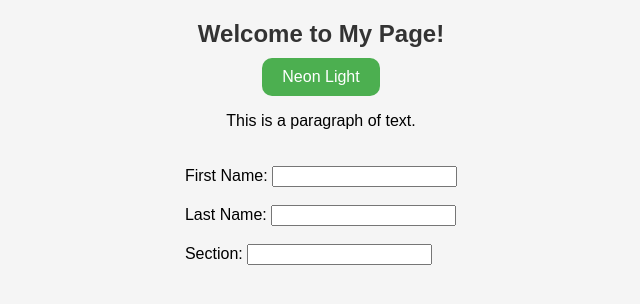
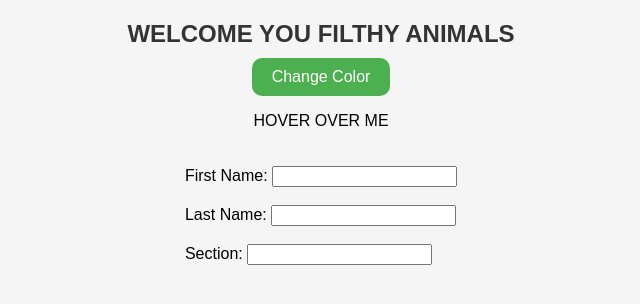
Before and after one commit to admin00-god/admin0.github.io, a plain HTML site: page index.html in a window 1280 px wide. Shown: the whole page, without its empty margins (319-959 px from the left). Drawn offline with Linux system fonts and the light colour scheme.

Commit message:
Update index.html

```diff
--- a/index.html
+++ b/index.html
@@ -1,7 +1,7 @@
 <!DOCTYPE html>
 <html lang="en">
 <head>
-    <title>A simple HTML document</title>
+    <title>SBIT-1E</title>
     <style>
       body {
         font-family: Arial, sans-serif;
@@ -46,9 +46,9 @@
     </style>
 </head>
 <body>
-    <h2 id="heading">Welcome to My Page!</h2>
-    <button onclick="changeTextColor()">Neon Light</button>
-    <p id="myParagraph">This is a paragraph of text.</p>
+    <h2 id="heading">WELCOME YOU FILTHY ANIMALS</h2>
+    <button onclick="changeTextColor()">Change Color</button>
+    <p id="myParagraph">HOVER OVER ME</p>
 
     <div class="center"> <!-- wrap the form and output in a div with the center class -->
       <form>
```
